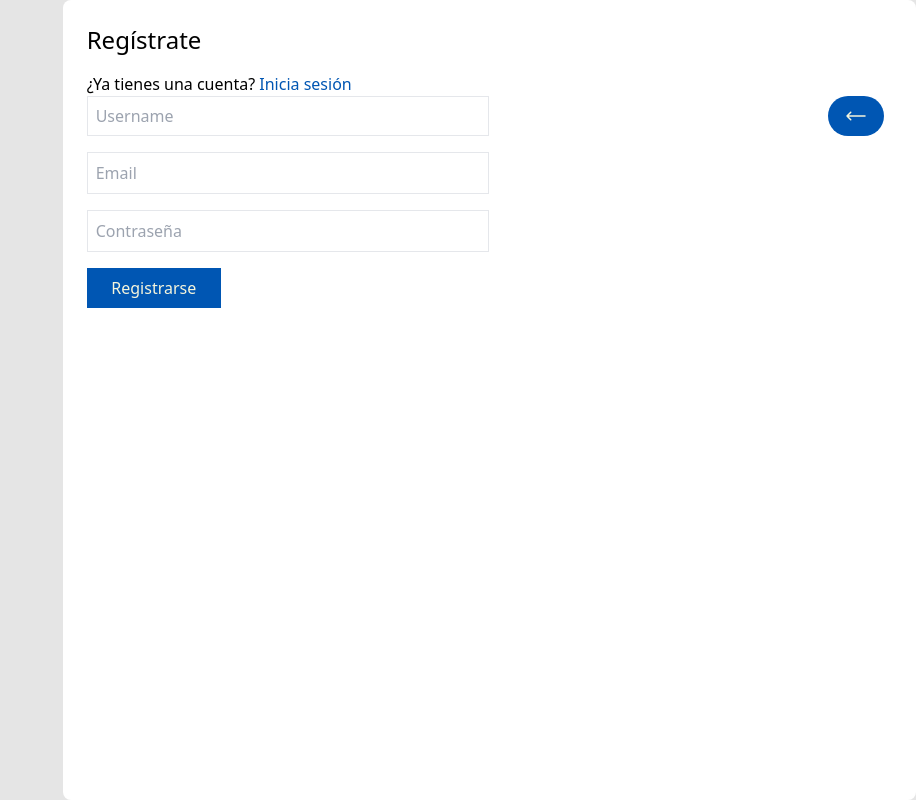
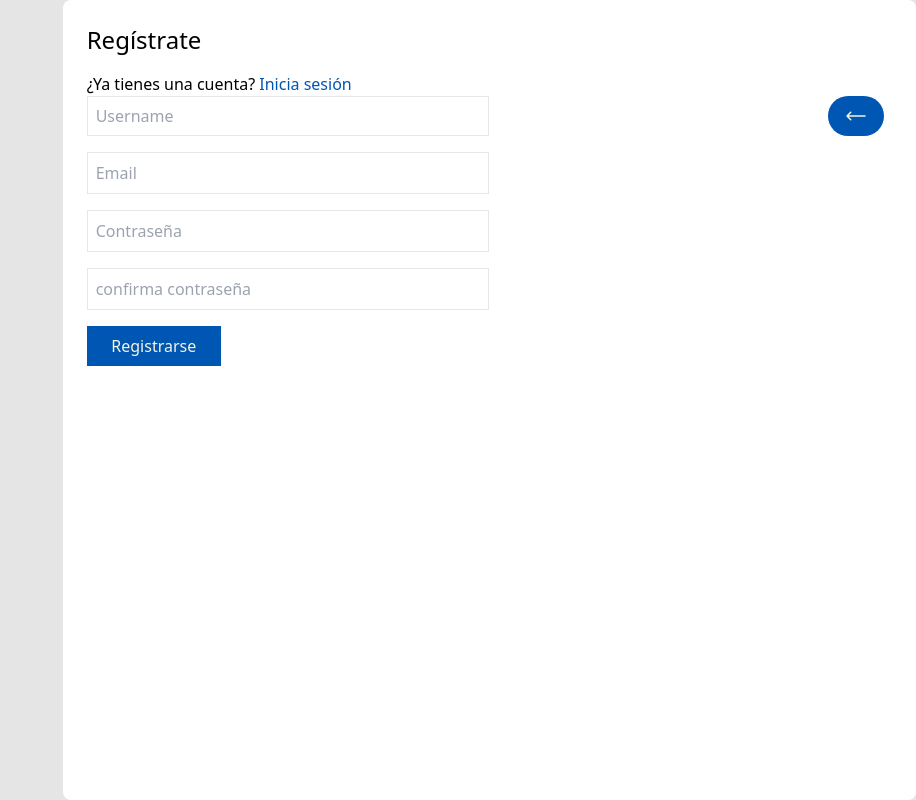
Before and after one commit to aldogarcia-personal/EffiAutoTask, a React (Vite) app in the folder client/fronted/EffiAutoTask/: page /account/Register in a window 1280 px wide. Shown: the whole page, without its empty margins (364-1280 px from the left). Built offline with nearby package versions, Linux system fonts and the light colour scheme.

Commit message:
Fix(Register): validación de contraseñas y mitigación CVE-2025-55182/55184/55183

```diff
--- a/client/fronted/EffiAutoTask/package.json
+++ b/client/fronted/EffiAutoTask/package.json
@@ -19,8 +19,8 @@
     "i18next": "^25.6.3",
     "i18next-browser-languagedetector": "^8.2.0",
     "i18next-http-backend": "^3.0.2",
-    "react": "^18.3.1",
-    "react-dom": "^18.3.1",
+    "react": "^19.2.3",
+    "react-dom": "^19.2.3",
     "react-i18next": "^16.3.5",
     "react-router-dom": "^6.26.2",
     "zustand": "^5.0.9"
--- a/client/fronted/EffiAutoTask/src/components/Register.tsx
+++ b/client/fronted/EffiAutoTask/src/components/Register.tsx
@@ -1,23 +1,39 @@
-import React, { useState } from "react";
-import { useNavigate } from "react-router-dom"; // Importa el hook useNavigate para la navegación
-import { Regresar } from "./icons.tsx";
+import React, { useState, useId } from "react"
+import { useNavigate } from "react-router-dom" // Importa el hook useNavigate para la navegación
+import { Regresar } from "./icons.tsx"
 
 const Register: React.FC = () => {
-  const navigate = useNavigate();
-  const [showRegister, setShowRegister] = useState(true); // Define el estado showRegister para mostrar el modal de registro
+  const navigate = useNavigate()
+  const passwordId = useId()
+  const confirmId = useId()
+  const errorId = useId()
+  const [error, setError] = useState(false)
+  const [showRegister, setShowRegister] = useState(true) // Define el estado showRegister para mostrar el modal de registro
 
   const handleCloseModal = () => {
-    setShowRegister(false);
-    navigate("/"); // Redirige a la página principal
-  };
+    setShowRegister(false)
+    navigate("/") // Redirige a la página principal
+  }
   const handleRegisterSubmit = (e: React.FormEvent<HTMLFormElement>) => {
-    e.preventDefault();
+    e.preventDefault()
+    const form = e.currentTarget
+    const pwdEl = form.querySelector(`#${passwordId}`) as HTMLInputElement | null
+    const confirmEl = form.querySelector(`#${confirmId}`) as HTMLInputElement | null
+    const pwd = pwdEl?.value ?? ""
+    const confirm = confirmEl?.value ?? ""
+
+    if (pwd !== confirm) {
+      setError(true)
+      return
+    }
+
+    setError(false)
     // Simulación de registro exitoso
     setTimeout(() => {
-      setShowRegister(false); // Cambia el estado a false para cerrar el modal
-      navigate("/account/login"); // Redirigir al formulario de inicio de sesión
-    }, 1000);
-  };
+      setShowRegister(false) // Cambia el estado a false para cerrar el modal
+      navigate("/account/login") // Redirigir al formulario de inicio de sesión
+    }, 1000)
+  }
 
   return (
     showRegister && (
@@ -45,9 +61,18 @@ const Register: React.FC = () => {
               className="border mb-4 p-2 w-1/2"
             />
             <input
+              id={passwordId}
               type="password"
               placeholder="Contraseña"
               className="border mb-4 p-2 w-1/2"
+              aria-describedby={error ? errorId : undefined}
+            />
+            <input
+              id={confirmId}
+              type="password"
+              placeholder="confirma contraseña"
+              className="border mb-4 p-2 w-1/2"
+              aria-describedby={error ? errorId : undefined}
             />
             <button
               type="submit"
@@ -61,11 +86,20 @@ const Register: React.FC = () => {
             >
               <Regresar />
             </button>
+            {error && (
+              <p
+                id={errorId}
+                role="alert"
+                className="text-red-500 text-xs font-bold mt-2 mb-4"
+              >
+                las contraseñas no coinciden
+              </p>
+            )}
           </form>
         </div>
       </div>
     )
-  );
-};
+  )
+}
 
-export default Register;
+export default Register
```
Also changed, not shown: 1 other file (tests, documents, lock files or other folders).
